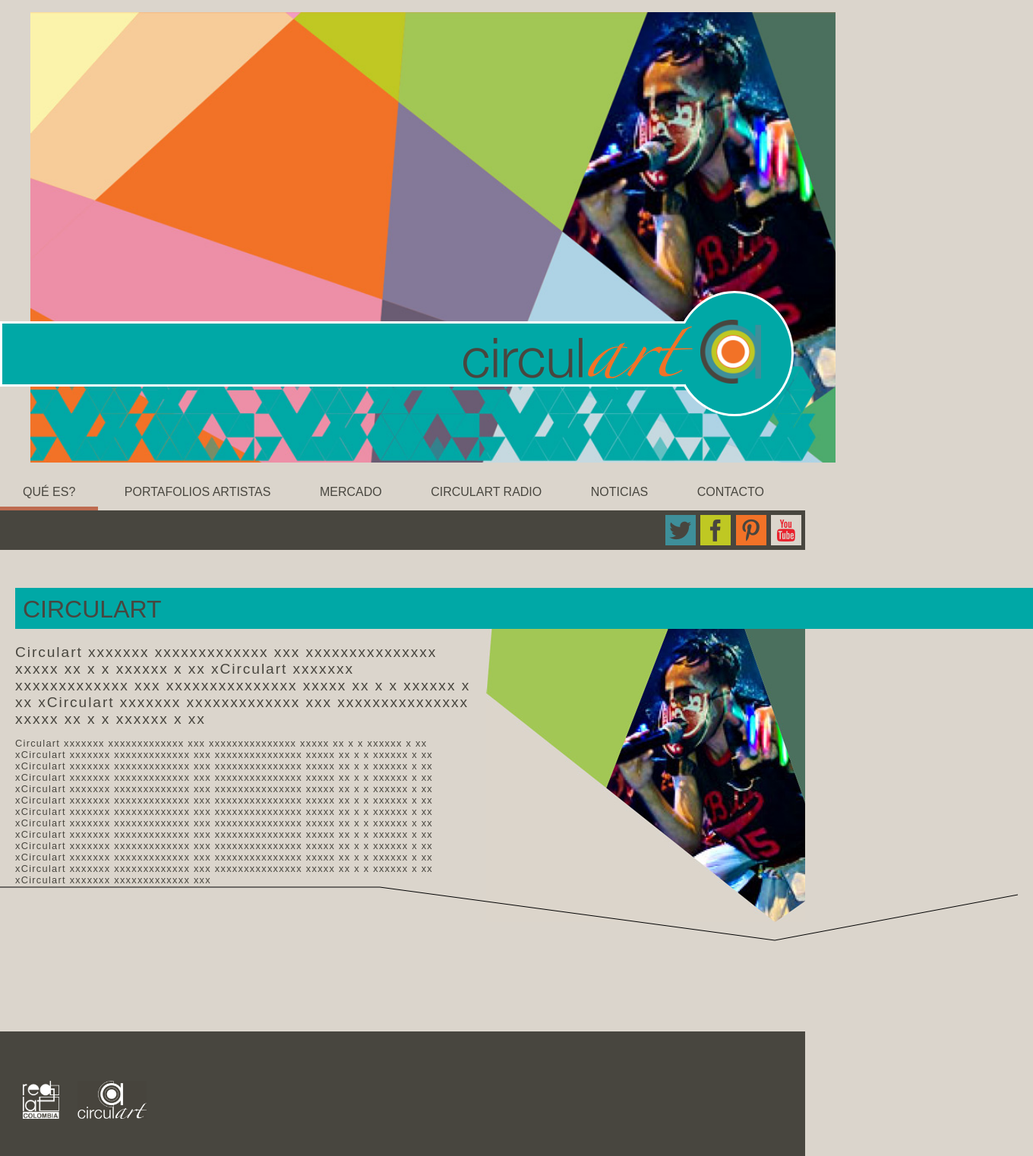
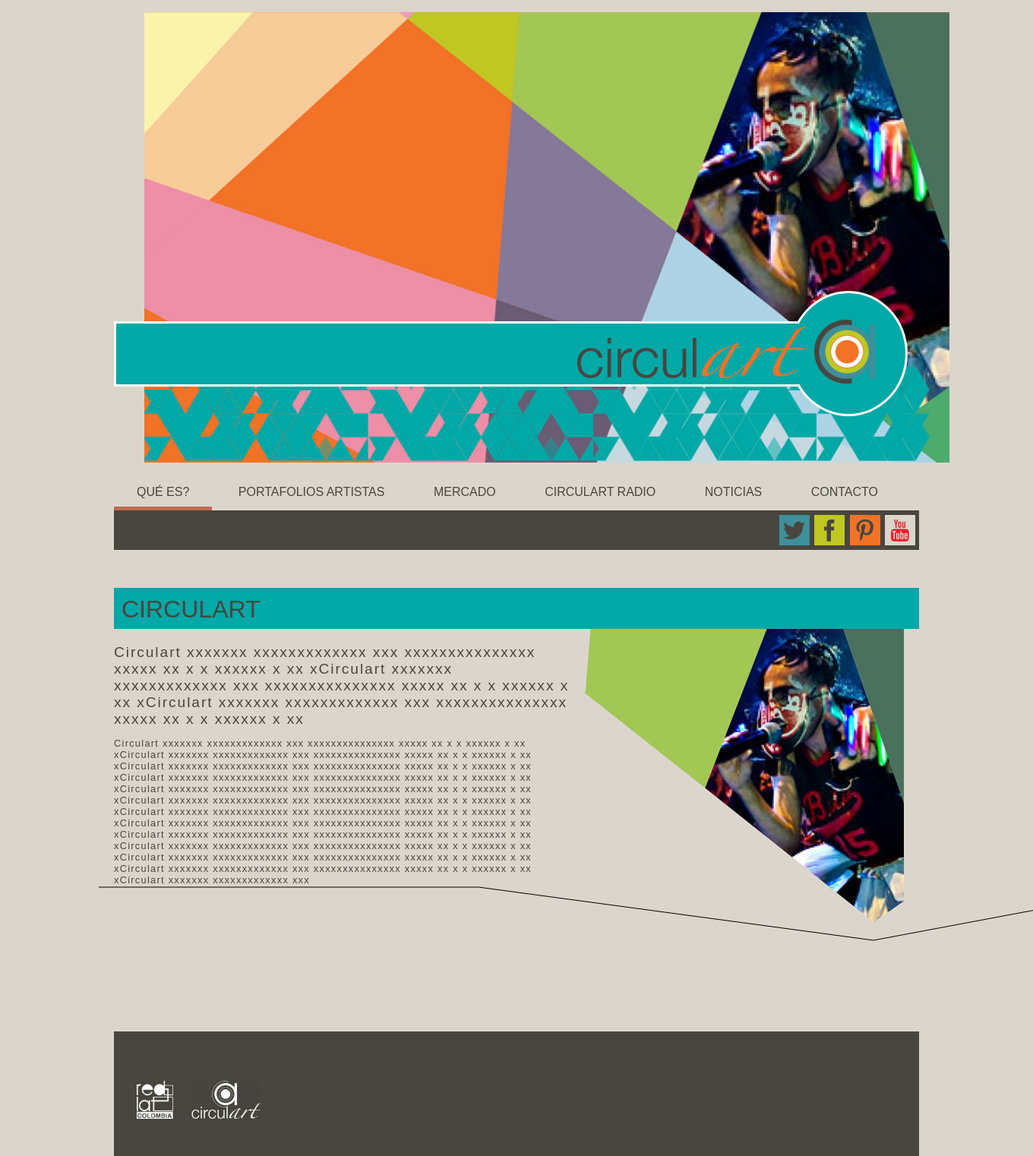
Before and after one commit to juan2ramos/circulartWeb, a PHP site: page / in a window 1360 px wide; the page is wider, and only the part inside the window is pictured. Shown: that part at 76% size. Run offline with PHP 8.4, Linux system fonts and the light colour scheme; some libraries are stand-ins or nearby versions.

Commit message:
+changes

```diff
--- a/css/style.css
+++ b/css/style.css
@@ -80,9 +80,8 @@
     -webkit-box-sizing: border-box;
     -moz-box-sizing: border-box;
     box-sizing: border-box;
-    margin: 0;
-    padding-left: 20px;
-    width: 100%;
+    margin: 0 auto;
+    width: 1060px;
 }
 
 h2 {
@@ -98,8 +97,9 @@
 ===================================================================*/
 header {
 
-    margin: 10px 0;
+    margin: 10px auto;
     position: relative;
+    width: 1060px
 }
 
 #contend-logo {
@@ -146,6 +146,7 @@
 Nav
 ===================================================================*/
 nav > ul {
+    margin: 0 auto;
     width: 1060px;
 }
 
@@ -175,6 +176,7 @@
     -webkit-box-sizing: border-box;
     -moz-box-sizing: border-box;
     box-sizing: border-box;
+    margin: 0 auto;
     text-align: right;
     padding-right: 4px;
     width: 1060px;
@@ -237,7 +239,7 @@
 footer {
     background: #48463f;
     clear: both;
-    margin: 200px 0 0;
+    margin: 200px auto;
     width: 1060px
 }
 
```
